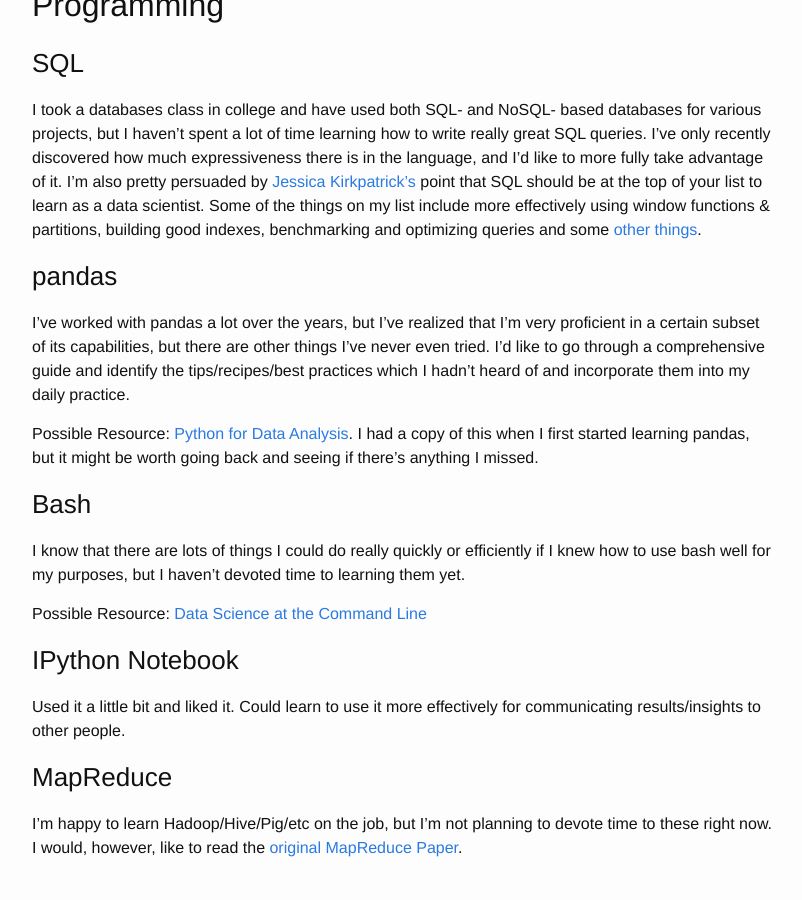
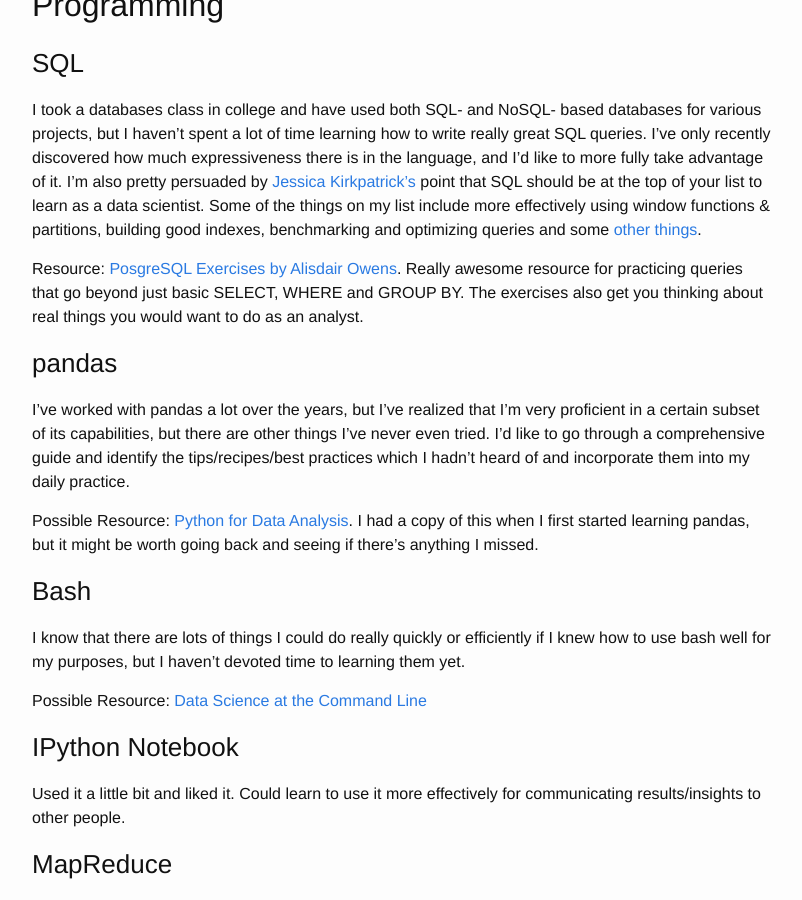
Before and after one commit to margo-K/margo-K.github.io, a Jekyll site: the page built from _posts/2015-06-24-to-learn-programming.md, in a window 1280 px wide and 900 px high, scrolled down 552 px. Shown: the whole window, without its empty margins (238-1040 px from the left). Built offline with Jekyll 4.4.1, drawn with Linux system fonts in a browser that asks for light colours.

Commit message:
Adds a resource to the SQL section

```diff
--- a/_posts/2015-06-24-to-learn-programming.md
+++ b/_posts/2015-06-24-to-learn-programming.md
@@ -15,6 +15,8 @@ I'm sharing these because I'd like to be always be a person who is not afraid to
 ### SQL
 
 I took a databases class in college and have used both SQL- and NoSQL- based databases for various projects, but I haven't spent a lot of time learning how to write really great SQL queries. I've only recently discovered how much expressiveness there is in the language, and I'd like to more fully take advantage of it. I'm also pretty persuaded by [Jessica Kirkpatrick's](http://berkeleyjess.blogspot.de/2015/04/what-is-data-scientist.html) point that SQL should be at the top of your list to learn as a data scientist. Some of the things on my list include more effectively using window functions & partitions, building good indexes, benchmarking and optimizing queries and some [other things](http://blog.yhathq.com/posts/sql-for-data-scientists.html).
+
+Resource: [PosgreSQL Exercises by Alisdair Owens](http://pgexercises.com/). Really awesome resource for practicing queries that go beyond just basic SELECT, WHERE and GROUP BY. The exercises also get you thinking about real things you would want to do as an analyst.
 
 ### pandas
 
```
